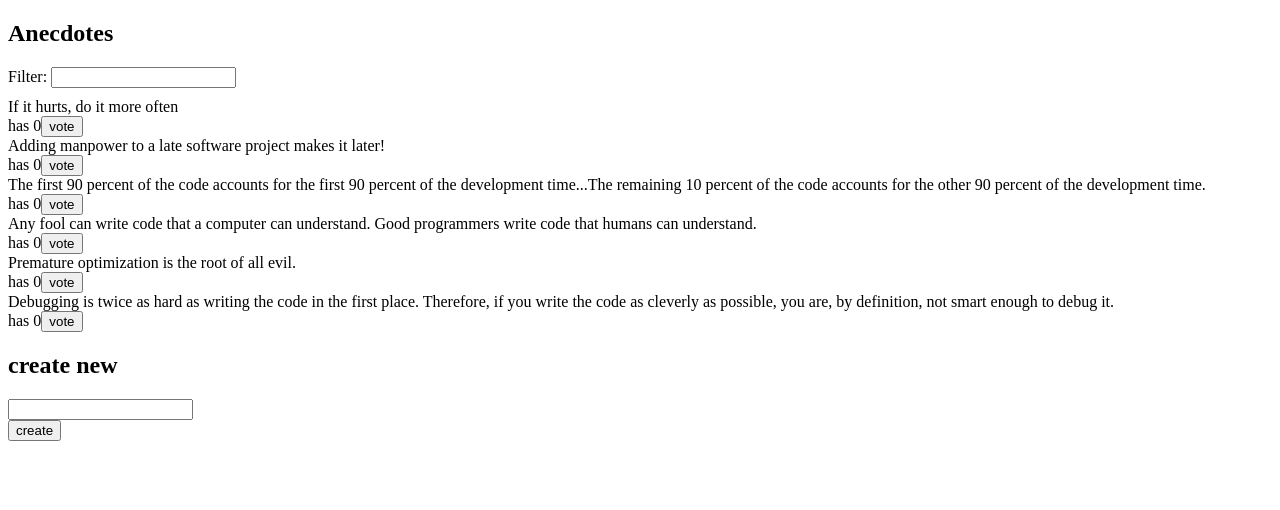
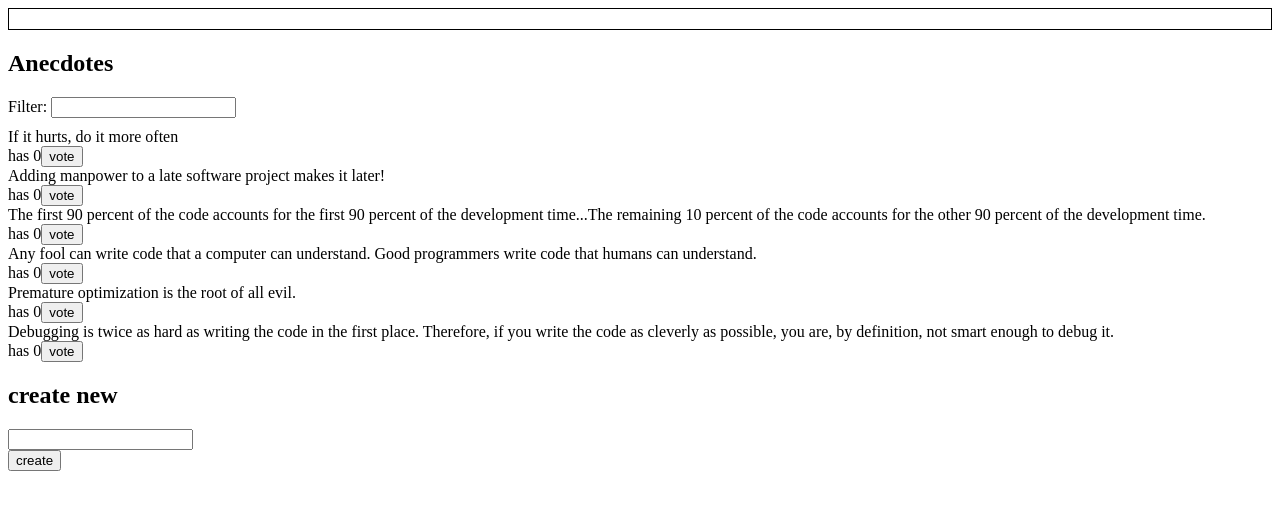
Before and after one commit to ZennithYattare/fullStackOpenCourse, a React (Create React App) app in the folder part6/redux-anecdotes/: page / in a window 1280 px wide. Shown: the top 510 px of the page. Built offline with nearby package versions, Linux system fonts and the light colour scheme.

Commit message:
done 6.12 Better anecdotes, step10

```diff
--- a/part6/redux-anecdotes/src/App.js
+++ b/part6/redux-anecdotes/src/App.js
@@ -2,10 +2,12 @@
 import AnecdoteList from "./components/AnecdoteList";
 import AnecdoteForm from "./components/AnecdoteForm";
 import Filter from "./components/Filter";
+import Notification from "./components/Notification";
 
 const App = () => {
 	return (
 		<div>
+			<Notification />
 			<h2>Anecdotes</h2>
 			<Filter />
 			<AnecdoteList />
--- a/part6/redux-anecdotes/src/components/Notification.js
+++ b/part6/redux-anecdotes/src/components/Notification.js
@@ -1,14 +1,16 @@
+import { useSelector } from "react-redux";
+
 const Notification = () => {
-  const style = {
-    border: 'solid',
-    padding: 10,
-    borderWidth: 1
-  }
-  return (
-    <div style={style}>
-      render here notification...
-    </div>
-  )
-}
+	const notification = useSelector(({ notification }) => {
+		return notification;
+	});
 
-export default Notification
+	const style = {
+		border: "solid",
+		padding: 10,
+		borderWidth: 1,
+	};
+	return <div style={style}>{notification}</div>;
+};
+
+export default Notification;
--- /dev/null
+++ b/part6/redux-anecdotes/src/reducers/notificationReducer.js
@@ -0,0 +1,17 @@
+import { createSlice } from "@reduxjs/toolkit";
+
+const notificationSlice = createSlice({
+	name: "notification",
+	initialState: "",
+	reducers: {
+		setNotification: (state, action) => {
+			console.log("state", state);
+			console.log("action", action);
+			return action.payload;
+		},
+	},
+});
+
+export const { setNotification } = notificationSlice.actions;
+
+export default notificationSlice.reducer;
--- a/part6/redux-anecdotes/src/store.js
+++ b/part6/redux-anecdotes/src/store.js
@@ -1,11 +1,13 @@
 import { configureStore } from "@reduxjs/toolkit";
 import anecdoteReducer from "./reducers/anecdoteReducer";
 import filterReducer from "./reducers/filterReducer";
+import notificationReducer from "./reducers/notificationReducer";
 
 const store = configureStore({
 	reducer: {
 		anecdotes: anecdoteReducer,
 		filter: filterReducer,
+		notification: notificationReducer,
 	},
 });
 
```
